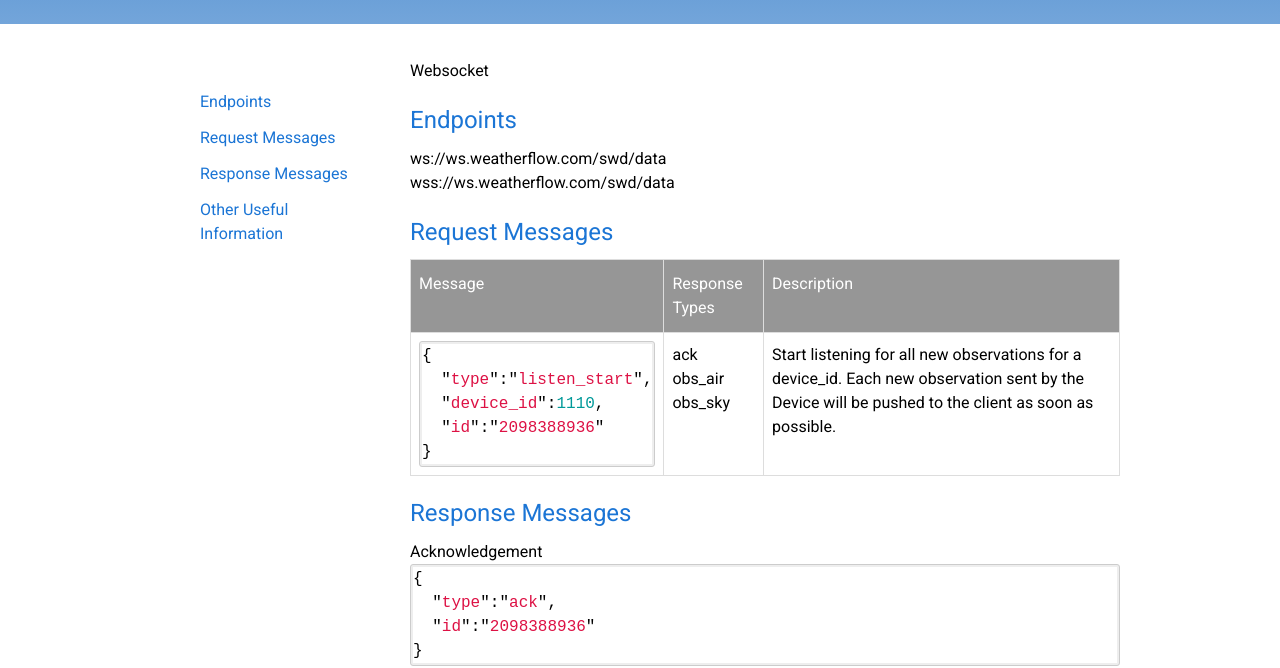
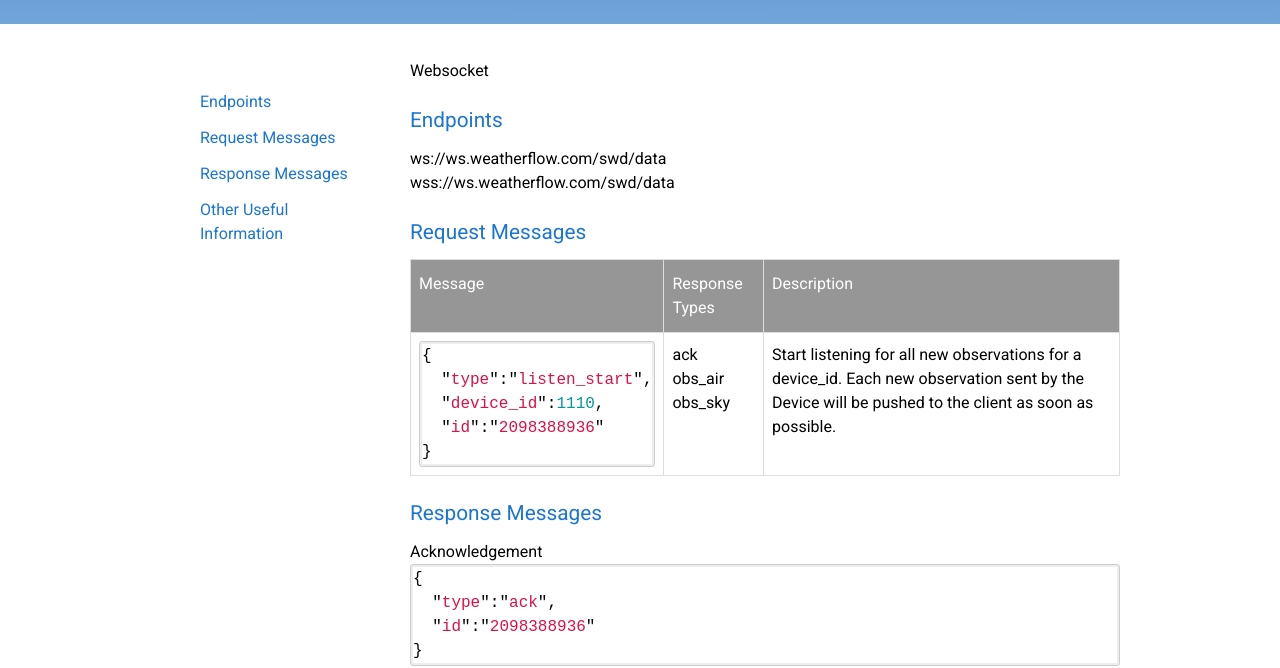
Before and after one commit to WeatherFlow/SmartWeather, a Jekyll site: the page built from api/ws.html, in a window 1280 px wide. Shown: the part 316-984 px from the top of the page. Built offline with Jekyll 4.4.1, drawn with Linux system fonts in a browser that asks for light colours; nearby versions of some CDN libraries.

Commit message:
Update apiwshome.html

```diff
--- a/_layouts/apiwshome.html
+++ b/_layouts/apiwshome.html
@@ -24,6 +24,11 @@
 		    background-color: #969696;
 		    color: white;
 		}
+
+		h2 {
+			font-size: 1.3em;
+			margin: 25px 0 15px 0;
+		}
 	</style>
 	</head>
 	<body class="api-home">
```
